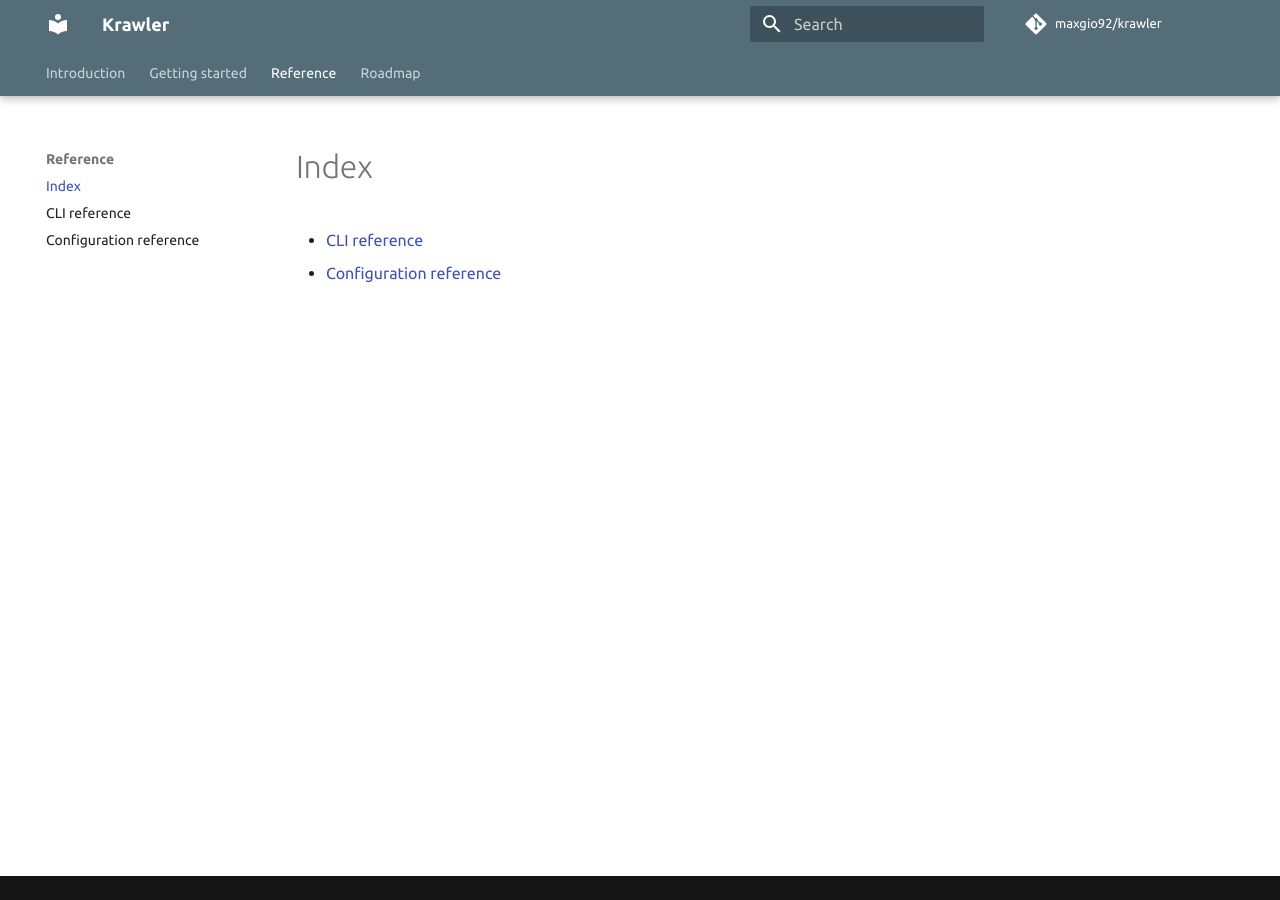
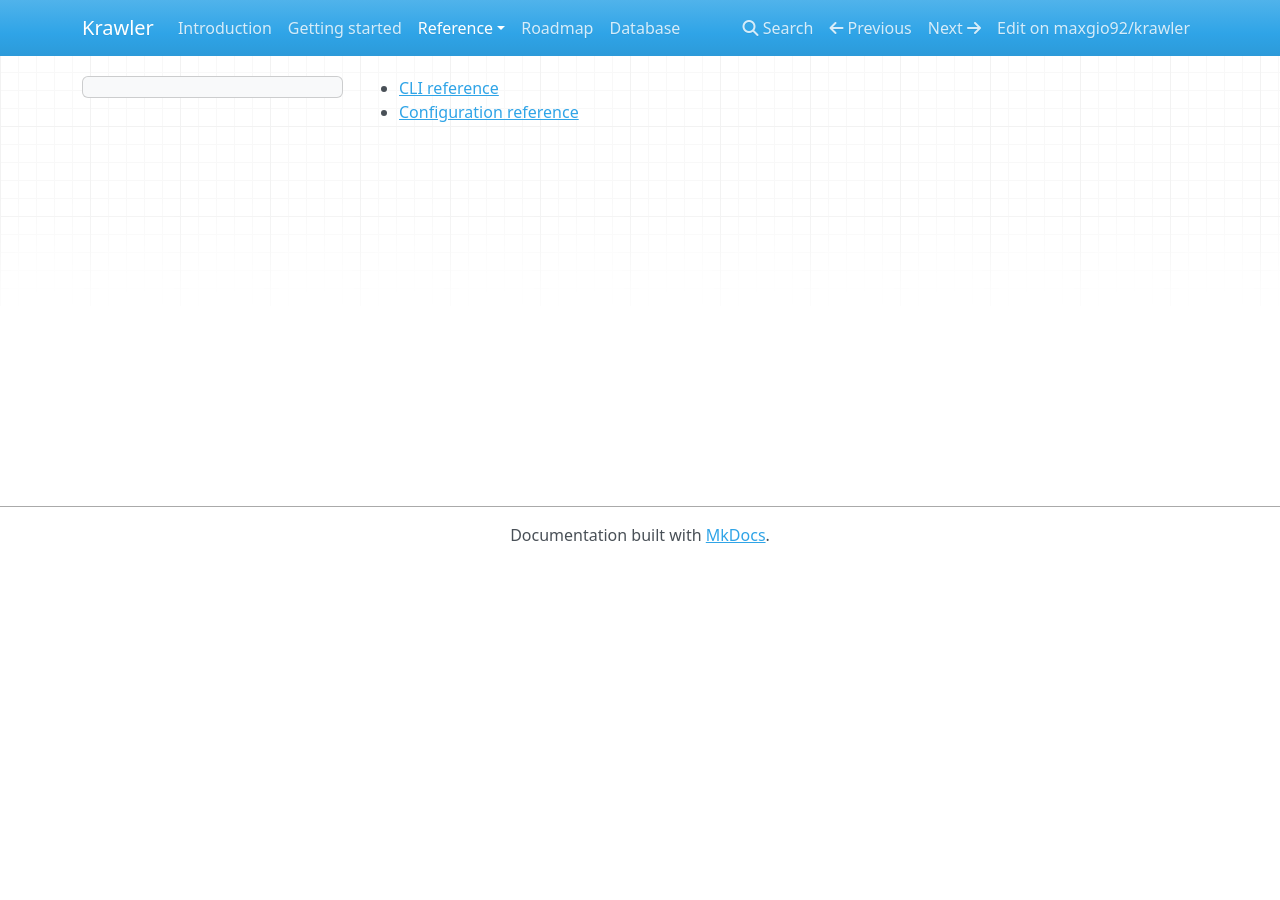
Before and after one commit to maxgio92/krawler, an MkDocs documentation site: the page built from docs/reference/index.md, in a window 1280 px wide. Built offline with MkDocs 1.6.1, drawn with Linux system fonts in a browser that asks for light colours; nearby versions of some CDN libraries; comment, search, counter and statistics services are not loaded.

Commit message:
docs: add link to database cdn
Signed-off-by: Massimiliano Giovagnoli <me@maxgio.it>

```diff
--- a/mkdocs.yml
+++ b/mkdocs.yml
@@ -5,20 +5,20 @@ site_url: https://krawler.io/
 docs_dir: docs
 site_dir: site
 
-theme:
-  name: material
-  features:
-    - navigation.tabs
-    - navigation.tabs.sticky
-    - navigation.instant
-    - navigation.sections
-  include_sidebar: true
-  palette:
-    primary: 'blue grey'
-
-  font:
-    text: 'Ubuntu'
-    code: 'Ubuntu Mono'
+  #theme:
+  #  name: material
+  #  features:
+  #    - navigation.tabs
+  #    - navigation.tabs.sticky
+  #    - navigation.instant
+  #    - navigation.sections
+  #  include_sidebar: true
+  #  palette:
+  #    primary: 'blue grey'
+  #
+  #  font:
+  #    text: 'Ubuntu'
+  #    code: 'Ubuntu Mono'
 
 # Generate navigation bar
 nav:
@@ -29,6 +29,7 @@ nav:
   - reference/cli.md
   - reference/config.md
 - 'Roadmap': roadmap.md
+- 'Database': https://cdn.krawler.io
 
 extra:
   generator: false
```
